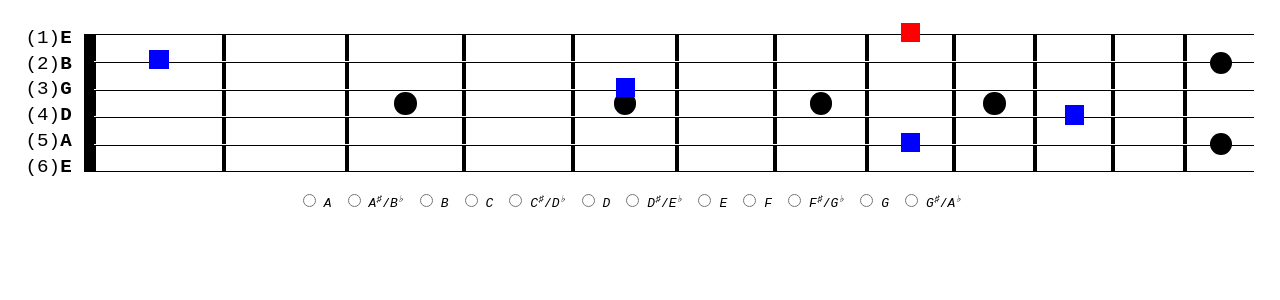
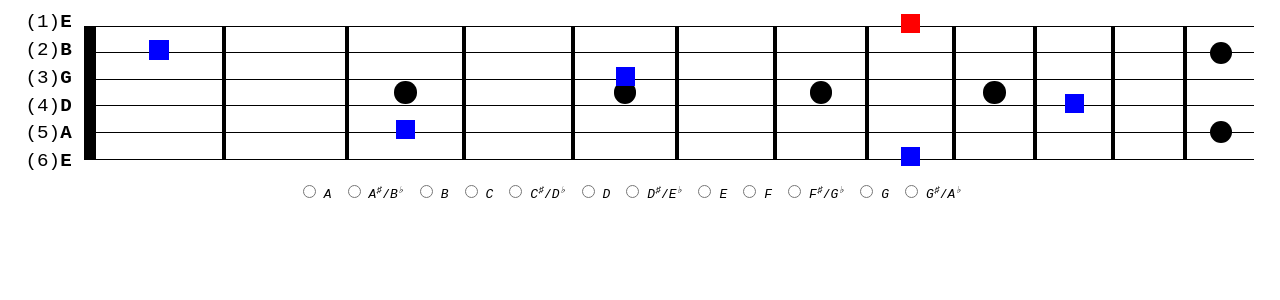
Before and after one commit to meddy/fretboard-trainer, a React (Create React App) app: page / in a window 1280 px wide. Shown: the top 300 px of the page. Built offline with nearby package versions, Linux system fonts and the light colour scheme.

Commit message:
Fix styling.

```diff
--- a/src/Fretboard.module.css
+++ b/src/Fretboard.module.css
@@ -1,7 +1,6 @@
 .container {
   align-items: center;
   display: flex;
-  margin-bottom: 1vw;
   width: 96vw;
 }
 
@@ -11,12 +10,13 @@
 
   /* https://www.stewmac.com/FretCalculator.html */
   grid-template-columns: 0.1fr 1.4fr 1.32fr 1.25fr 1.18fr 1.11fr 1.05fr 0.99fr 0.93fr 0.88fr 0.83fr 0.78fr 0.74fr;
-  grid-template-rows: 1fr 1fr 1fr 1fr 1fr;
+  grid-template-rows: 1fr 1fr 1fr 1fr 1fr 1fr;
   height: fit-content;
 }
 
 .nut {
   background: black;
+  border-top: 1px solid black;
 }
 
 .fret {
@@ -39,12 +39,16 @@
   border-top: 1px solid black;
 }
 
-.fret:nth-of-type(13n) {
+/* Hide last fret displayed */
+:nth-of-type(13n) {
   border-right: none;
 }
 
-.fret:nth-of-type(n+53) {
-  border-bottom: 1px solid black;
+/* Hide last row other than top border "string" */
+:nth-last-child(-n+13) {
+  background: none;
+  border-left: none;
+  border-right: none;
 }
 
 .inlay {
@@ -87,8 +91,9 @@
   font-family: monospace;
   font-size: 1.5vw;
   justify-content: space-between;
-  line-height: 135%;
+  line-height: 145%;
   margin-right: 1vw;
+  margin-top: -2vw;
 }
 
 .info-note {
--- a/src/Fretboard.tsx
+++ b/src/Fretboard.tsx
@@ -10,7 +10,7 @@ interface FretboardProps {
   showOctaves: boolean;
 }
 
-const rows = [1, 2, 3, 4, 5];
+const rows = [1, 2, 3, 4, 5, 6];
 const columns = Array.from(Array(13).keys());
 const inlays = [
   { row: 2, column: 12 },
@@ -50,16 +50,12 @@ export default function Fretboard(props: FretboardProps) {
       <div className={styles.fretboard}>
         {rows.map((row) => {
           return columns.map((column) => {
-            const stringMatch = string === row || (string === 6 && row === 5);
+            const stringMatch = string === row;
             const match = fret === column && stringMatch;
             const key = `${row}-${column}`;
 
-            let note = Note.positionToNote({ string: row, fret: column });
-            let octave = !match && mainNote.isEqual(note);
-            if (row === 5) {
-              note = Note.positionToNote({ string: 6, fret: column });
-              octave = !match && mainNote.isEqual(note);
-            }
+            const note = Note.positionToNote({ string: row, fret: column });
+            const octave = !match && mainNote.isEqual(note);
 
             // open string notes
             if (column === 0) {
@@ -67,7 +63,6 @@ export default function Fretboard(props: FretboardProps) {
                 <div
                   className={clsx({
                     [styles.nut]: true,
-                    [styles.note]: match && fret !== 0,
                   })}
                   key={key}
                 />
@@ -82,8 +77,6 @@ export default function Fretboard(props: FretboardProps) {
                 className={clsx({
                   [styles.fret]: true,
                   [styles["open-note"]]: stringMatch && fret === 0,
-                  [styles["sixth-string-open-note"]]:
-                    stringMatch && string === 6 && fret === 0,
                 })}
                 key={key}
               >
@@ -91,7 +84,6 @@ export default function Fretboard(props: FretboardProps) {
                   <div
                     className={clsx({
                       [styles.note]: true,
-                      [styles["sixth-string-note"]]: string === 6,
                     })}
                   />
                 )}
@@ -99,7 +91,6 @@ export default function Fretboard(props: FretboardProps) {
                   <div
                     className={clsx({
                       [styles.note]: true,
-                      [styles["sixth-string-note"]]: string === 6,
                       [styles["octave-note"]]: octave,
                     })}
                   />
```
